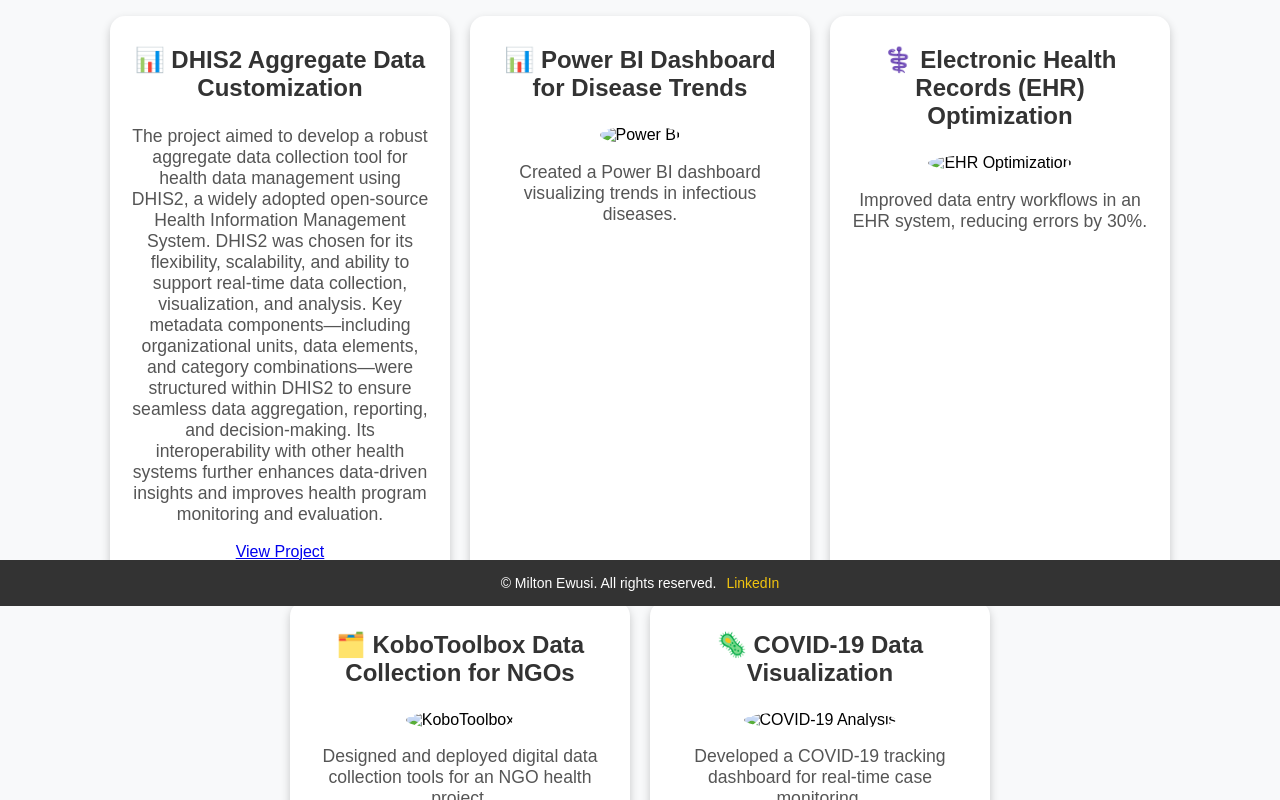
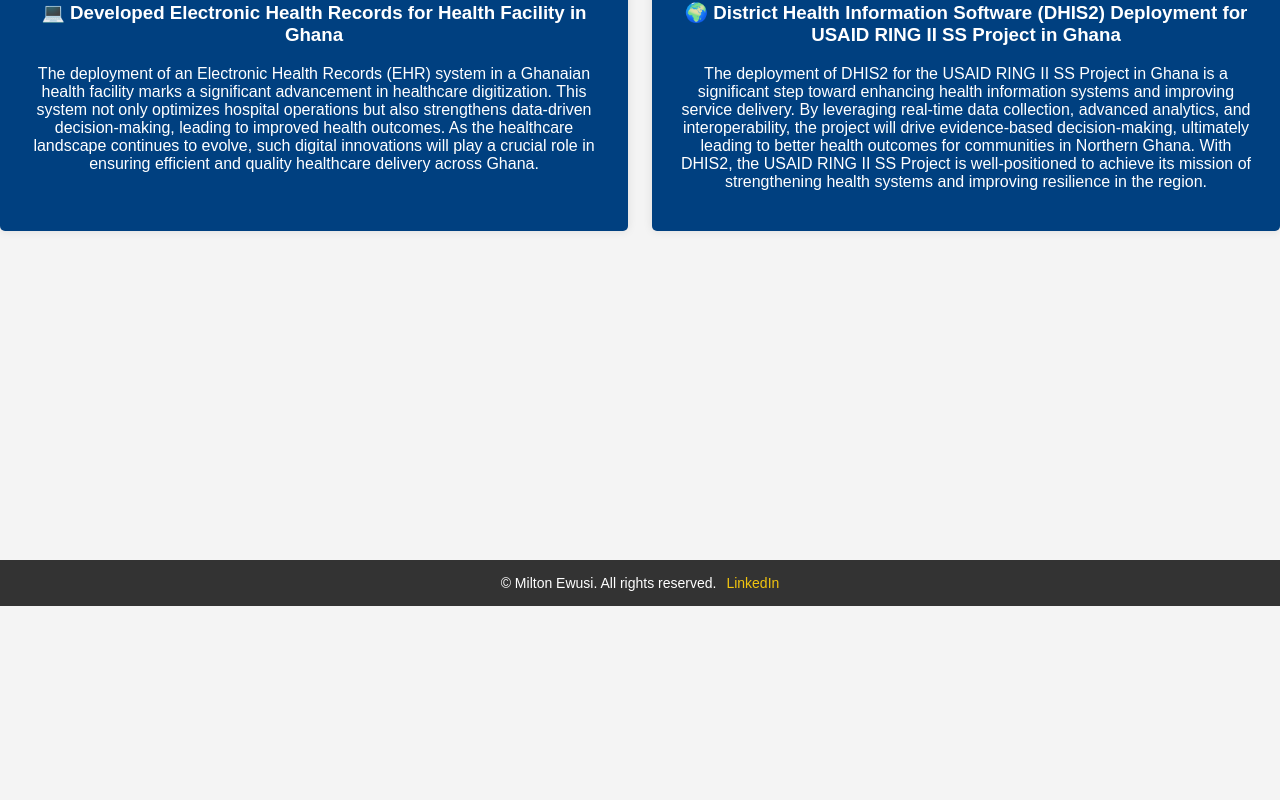
Before and after one commit to milton-henschel/portfoliowebsite, a plain HTML site: page projects.html in a window 1280 px wide. Shown: the part 194-994 px from the top of the page. After the commit the page ends 800 px from the top, so only its background shows below. Drawn offline with Linux system fonts and the light colour scheme.

Commit message:
Add files via upload

```diff
--- a/projects.html
+++ b/projects.html
@@ -21,109 +21,34 @@
         </nav>
     </header>
 
-    <section class="projects">
-        <h2>🚀 Completed Projects </h2>
+    <section class="content">
+        <h3>My completed projects in Data Analytics and Digital Solutions are highlighted here.</h3>
+        <p><em>I am transforming data into impact by providing tailored solutions to help businesses, organizations, and institutions thrive in the digital age.</em></p>
 
-        <div class="project-list">
-            <!-- Project 1 -->
-            <div class="project-item">
-                <h3>📊 DHIS2 Aggregate Data Customization</h3>
-                <p> The project aimed to develop a robust aggregate data collection tool for
-                    health data management using DHIS2, a widely adopted open-source Health
-                    Information Management System. DHIS2 was chosen for its flexibility,
-                    scalability, and ability to support real-time data collection, visualization,
-                    and analysis. Key metadata components—including organizational units,
-                    data elements, and category combinations—were structured within DHIS2 to
-                    ensure seamless data aggregation, reporting, and decision-making.
-                    Its interoperability with other health systems further enhances data-driven
-                    insights and improves health program monitoring and evaluation.
+        <div class="project-grid">
+
+            <div class="project-card">
+                <h3>💻 Developed Electronic Health Records for Health Facility in Ghana</h3>
+                <p> The deployment of an Electronic Health Records (EHR) system in a Ghanaian health facility
+                    marks a significant advancement in healthcare digitization. This system not only optimizes
+                    hospital operations but also strengthens data-driven decision-making, leading to improved
+                    health outcomes. As the healthcare landscape continues to evolve, such digital innovations
+                    will play a crucial role in ensuring efficient and quality healthcare delivery across Ghana.
                 </p>
-                  <a href="images/DHIS2 Customization.pdf" class="register-btn">View Project</a>
             </div>
 
-            <!-- Project 2 -->
-            <div class="project-item">
-                <h3>📊 Power BI Dashboard for Disease Trends</h3>
-                <img src="images/powerbi_dashboard.png" alt="Power BI">
-                <p>Created a Power BI dashboard visualizing trends in infectious diseases.</p>
+            <div class="project-card">
+                <h3>🌍 District Health Information Software (DHIS2) Deployment for USAID RING II SS Project in Ghana</h3>
+                <p> The deployment of DHIS2 for the USAID RING II SS Project in Ghana is a significant step toward
+                    enhancing health information systems and improving service delivery. By leveraging real-time
+                    data collection, advanced analytics, and interoperability, the project will drive evidence-based
+                    decision-making, ultimately leading to better health outcomes for communities in Northern Ghana.
+                    With DHIS2, the USAID RING II SS Project is well-positioned to achieve its mission of strengthening
+                    health systems and improving resilience in the region.
+                </p>
             </div>
-
-            <!-- Project 3 -->
-            <div class="project-item">
-                <h3>⚕️ Electronic Health Records (EHR) Optimization</h3>
-                <img src="images/ehr_optimization.png" alt="EHR Optimization">
-                <p>Improved data entry workflows in an EHR system, reducing errors by 30%.</p>
-            </div>
-
-            <!-- Project 4 -->
-            <div class="project-item">
-                <h3>🗂️ KoboToolbox Data Collection for NGOs</h3>
-                <img src="images/kobotoolbox.png" alt="KoboToolbox">
-                <p>Designed and deployed digital data collection tools for an NGO health project.</p>
-            </div>
-
-            <!-- Project 5 -->
-            <div class="project-item">
-                <h3>🦠 COVID-19 Data Visualization</h3>
-                <img src="images/covid19_dashboard.png" alt="COVID-19 Analysis">
-                <p>Developed a COVID-19 tracking dashboard for real-time case monitoring.</p>
-            </div>
-
         </div>
     </section>
-
-    <style>
-        .projects {
-            text-align: center;
-            padding: 50px;
-            background: #f8f9fa;
-        }
-
-        .projects h2 {
-            font-size: 2.5em;
-            color: #ff4b2b;
-            text-transform: none;
-            margin-bottom: 20px;
-        }
-
-        .project-list {
-            display: flex;
-            flex-wrap: wrap;
-            justify-content: center;
-            gap: 20px;
-        }
-
-        .project-item {
-            background: white;
-            padding: 20px;
-            width: 300px;
-            border-radius: 15px;
-            box-shadow: 0 4px 10px rgba(0, 0, 0, 0.2);
-            transition: transform 0.3s ease-in-out;
-        }
-
-        .project-item:hover {
-            transform: scale(1.05);
-        }
-
-        .project-item img {
-            width: 100%;
-            height: 100px;
-            object-fit: cover;
-            border-radius: 50%;
-        }
-
-        .project-item h3 {
-            font-size: 1.5em;
-            color: #333;
-            margin-top: 10px;
-        }
-
-        .project-item p {
-            font-size: 1.1em;
-            color: #555;
-        }
-    </style>
 
 
     <footer>
```
Also changed, not shown: index.html (+1 -1 lines), services.html (+0 -6 lines), training.html (+1 -26 lines).
